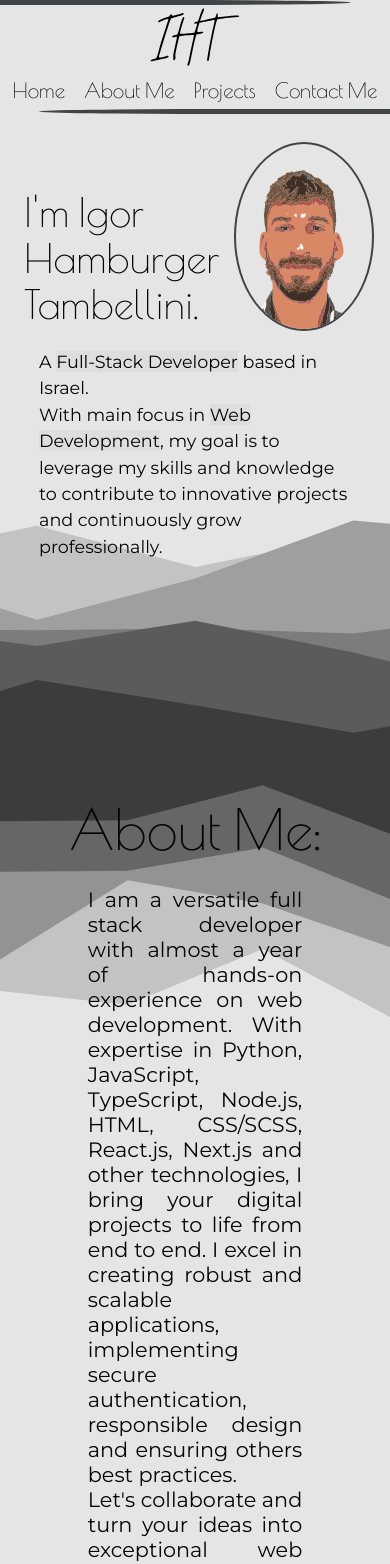
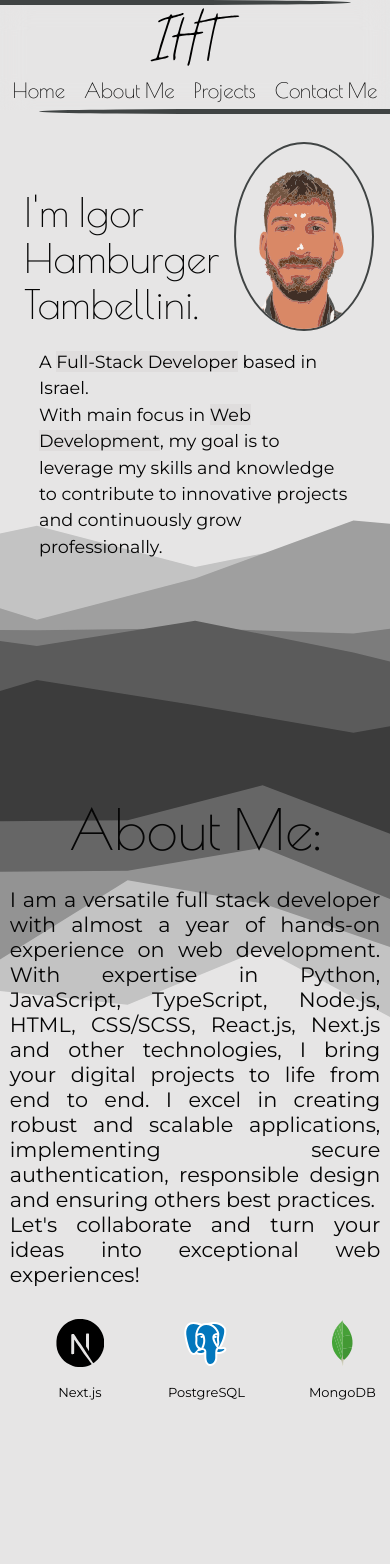
Before and after one commit to igor-ht/my-portfolio, a Next.js app in the folder client/: page / in a window 390 px wide. Shown: the top 1564 px of the page. After the commit the page ends 1461 px from the top, so only its background shows below. Built offline with nearby package versions, Linux system fonts and the light colour scheme.

Commit message:
aboutme section done for mobile

```diff
--- a/client/src/app/components/Main/components/AboutMe/style.scss
+++ b/client/src/app/components/Main/components/AboutMe/style.scss
@@ -4,6 +4,14 @@
   }
   100% {
     transform: translateX(calc(-150%));
+  }
+}
+@keyframes mobileIconAnimation {
+  0% {
+    transform: translateX(30%);
+  }
+  100% {
+    transform: translateX(calc(-530%));
   }
 }
 
@@ -70,3 +78,20 @@
     }
   }
 }
+
+@media (max-width: 700px) {
+  #about-me {
+    .resume {
+      p {
+        max-width: 95dvw;
+      }
+    }
+    .skills {
+      width: 95dvw;
+      .icons {
+        animation: mobileIconAnimation 10s linear infinite;
+        animation-direction: alternate;
+      }
+    }
+  }
+}
```
